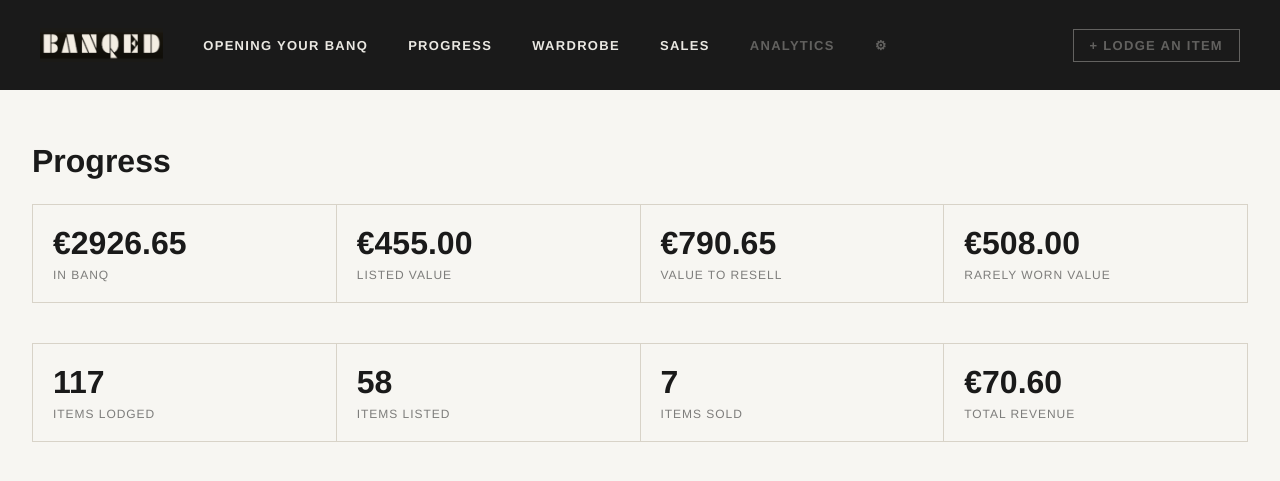
After one commit to CatherineTomato/banqed-flask, a Flask app: page /progress in a window 1280 px wide. The commit adds this page. Shown: the top 481 px of the page. Run offline with Flask 3, Linux system fonts and the light colour scheme.

Commit message:
Add Progress page with states from wardrobe and sales data.

```diff
--- a/app.py
+++ b/app.py
@@ -1,5 +1,6 @@
 from flask import Flask, render_template
 from models import db, Item, SaleListing
+from sqlalchemy import func
 
 app = Flask(__name__)
 app.config["SQLALCHEMY_DATABASE_URI"] = "sqlite:///banqed.db"
@@ -25,6 +26,39 @@ def sales():
 def opening_your_banq():
     return render_template("opening_your_banq.html")
 
+@app.route("/progress")
+def progress():
+    total_value = db.session.query(func.sum(Item.estimated_value)).scalar() or 0
+    rarely_worn_value = db.session.query(func.sum(Item.estimated_value)).filter(
+        Item.wear_frequency.in_(["Rarely", "Never Worn"])
+    ).scalar() or 0
+    value_to_resell = db.session.query(func.sum(Item.estimated_value)).filter(
+        Item.resale_willingness.in_(["Sell now", "Maybe sell", "Sell if price is right"])
+    ).scalar() or 0
+
+    items_lodged = Item.query.count()
+    items_listed = SaleListing.query.count()
+    items_sold = SaleListing.query.filter_by(status="Money received").count()
+
+    total_revenue = db.session.query(func.sum(SaleListing.sold_for)).filter(
+        SaleListing.status == "Money received"
+    ).scalar() or 0
+    listed_value = db.session.query(func.sum(SaleListing.listing_price)).filter(
+        SaleListing.status != "Money received"
+    ).scalar() or 0
+
+    return render_template(
+        "progress.html",
+        total_value=total_value,
+        rarely_worn_value=rarely_worn_value,
+        value_to_resell=value_to_resell,
+        items_lodged=items_lodged,
+        items_listed=items_listed,
+        items_sold=items_sold,
+        total_revenue=total_revenue,
+        listed_value=listed_value,
+    )
+
 with app.app_context():
     db.create_all()
 
--- a/static/css/style.css
+++ b/static/css/style.css
@@ -132,3 +132,31 @@ th {
   font-weight: 700;
   margin-bottom: 3px;
 }
+
+.stat-grid {
+  display: grid;
+  grid-template-columns: repeat(auto-fit, minmax(180px, 1fr));
+  gap: 1px;
+  background: var(--border);
+  border: 1px solid var(--border);
+  margin: 24px 0 40px;
+}
+
+.stat-card {
+  background: var(--paper);
+  padding: 20px;
+}
+
+.stat-card__value {
+  font-size: 32px;
+  font-weight: 700;
+  color: var(--ink);
+}
+
+.stat-card__label {
+  font-size: 12px;
+  text-transform: uppercase;
+  letter-spacing: 0.08em;
+  color: var(--ink-55);
+  margin-top: 6px;
+}
--- a/templates/base.html
+++ b/templates/base.html
@@ -11,7 +11,7 @@
       <img src="{{ url_for('static', filename='images/banqed-logo.png') }}" alt="Banqed">
     </a>
     <a href="/opening-your-banq">Opening your Banq</a>
-    <span class="nav-disabled">Progress</span>
+    <a href="/progress">Progress</a>
     <a href="/wardrobe">Wardrobe</a>
     <a href="/sales">Sales</a>
     <span class="nav-disabled">Analytics</span>
--- /dev/null
+++ b/templates/progress.html
@@ -0,0 +1,43 @@
+{% extends "base.html" %}
+
+{% block content %}
+<h1>Progress</h1>
+
+<div class="stat-grid">
+  <div class="stat-card">
+    <div class="stat-card__value">&euro;{{ '%.2f'|format(total_value) }}</div>
+    <div class="stat-card__label">In Banq</div>
+  </div>
+  <div class="stat-card">
+    <div class="stat-card__value">&euro;{{ '%.2f'|format(listed_value) }}</div>
+    <div class="stat-card__label">Listed Value</div>
+  </div>
+  <div class="stat-card">
+    <div class="stat-card__value">&euro;{{ '%.2f'|format(value_to_resell) }}</div>
+    <div class="stat-card__label">Value to Resell</div>
+  </div>
+  <div class="stat-card">
+    <div class="stat-card__value">&euro;{{ '%.2f'|format(rarely_worn_value) }}</div>
+    <div class="stat-card__label">Rarely Worn Value</div>
+  </div>
+</div>
+
+<div class="stat-grid">
+  <div class="stat-card">
+    <div class="stat-card__value">{{ items_lodged }}</div>
+    <div class="stat-card__label">Items Lodged</div>
+  </div>
+  <div class="stat-card">
+    <div class="stat-card__value">{{ items_listed }}</div>
+    <div class="stat-card__label">Items Listed</div>
+  </div>
+  <div class="stat-card">
+    <div class="stat-card__value">{{ items_sold }}</div>
+    <div class="stat-card__label">Items Sold</div>
+  </div>
+  <div class="stat-card">
+    <div class="stat-card__value">&euro;{{ '%.2f'|format(total_revenue) }}</div>
+    <div class="stat-card__label">Total Revenue</div>
+  </div>
+</div>
+{% endblock %}
```
